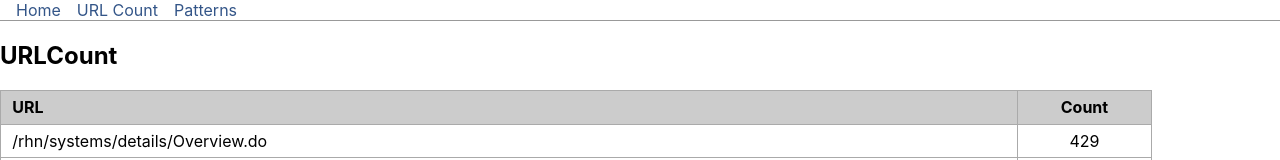
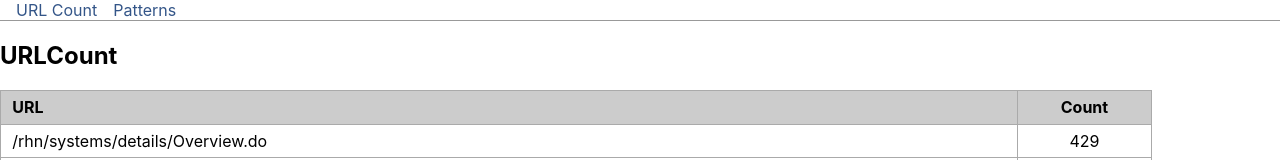
Before and after one commit to ncounter/surftrace, a React (Create React App) app in the folder surftrace-view/: page /urlcount in a window 1280 px wide. Shown: the top 160 px of the page. Built offline with nearby package versions, Linux system fonts and the light colour scheme; the HTML template or start-up script is replaced by a standard one.

Commit message:
Get rid of empty Home, redirect instead

```diff
--- a/surftrace-view/src/App.js
+++ b/surftrace-view/src/App.js
@@ -1,5 +1,5 @@
 import React from "react";
-import { BrowserRouter as Router, Route, Link } from "react-router-dom";
+import { BrowserRouter as Router, Route, Redirect, Link } from "react-router-dom";
 import './App.css';
 import urlCountData from './data/url-count.json';
 
@@ -8,9 +8,6 @@ function BasicExample() {
     <Router>
       <menu>
         <ul>
-          <li>
-            <Link to="/">Home</Link>
-          </li>
           <li>
             <Link to="/urlcount">URL Count</Link>
           </li>
@@ -29,17 +26,7 @@ function BasicExample() {
 
 function Home() {
   return (
-    <div>
-      <h2>Home</h2>
-        <ul>
-          <li>
-            <Link to="/urlcount">URL Count</Link>
-          </li>
-          <li>
-            <Link to="/patterns">Patterns</Link>
-          </li>
-        </ul>
-    </div>
+    <Redirect to={{pathname: "/urlcount"}}/>
   );
 }
 
```
